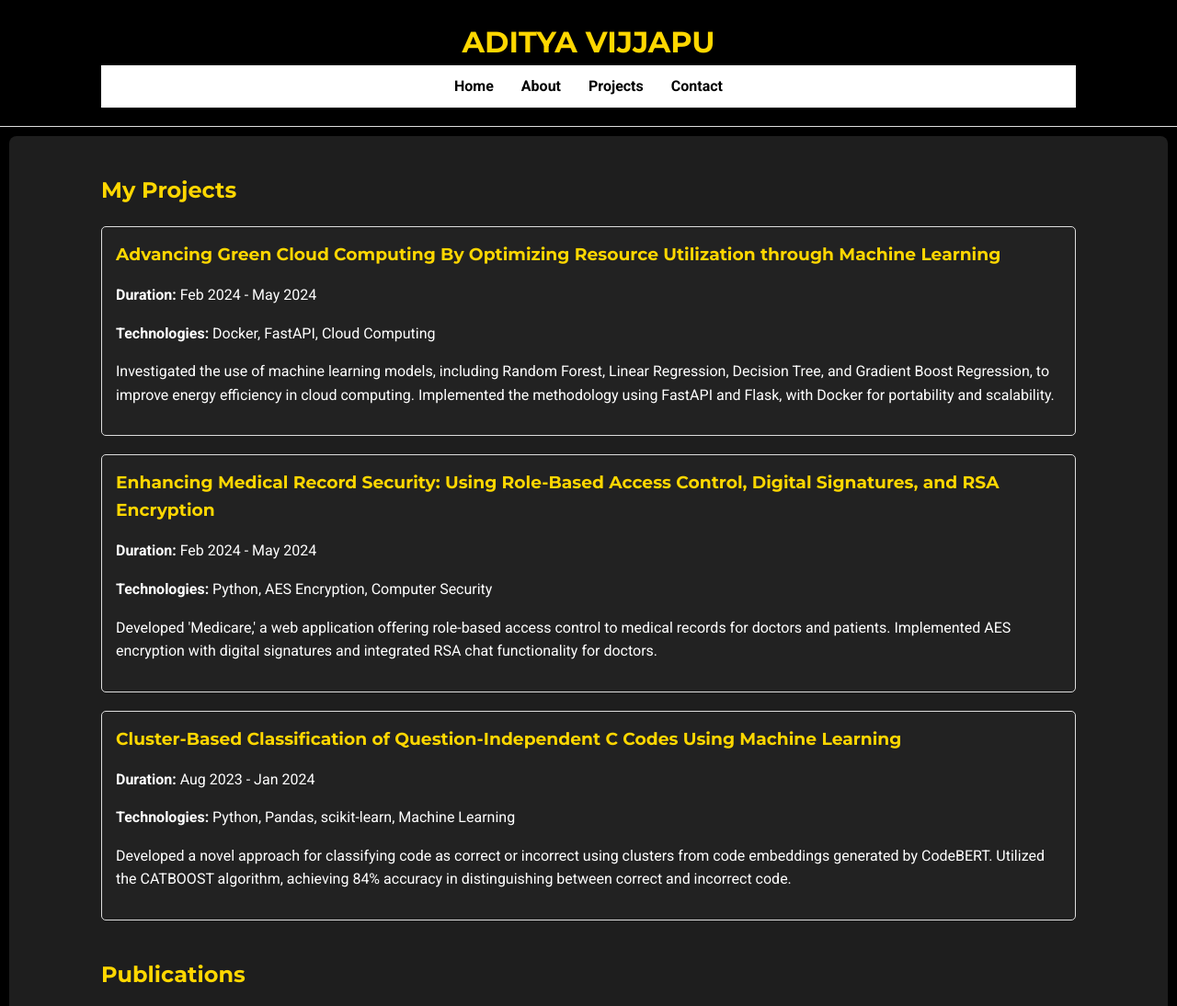
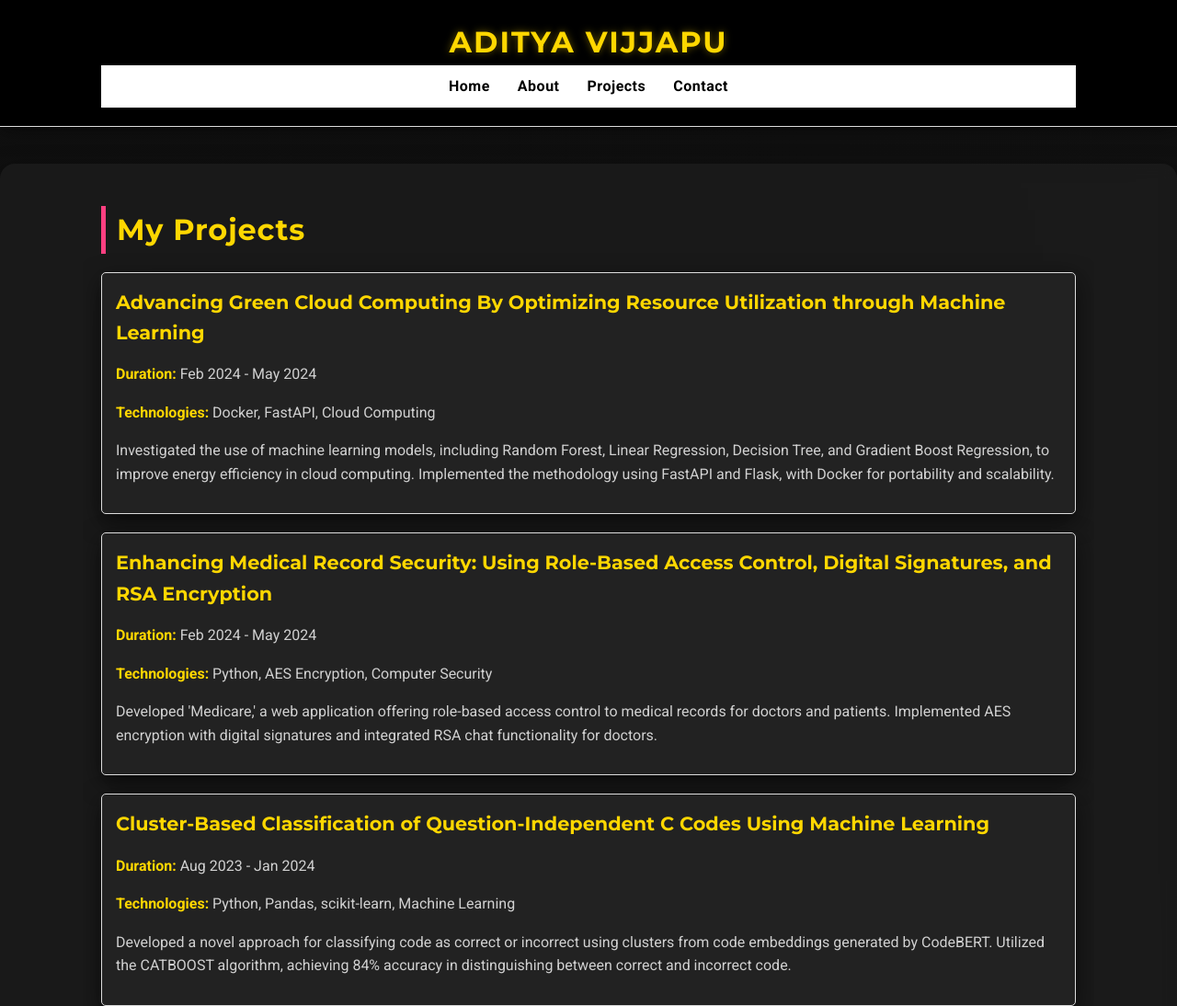
Before and after one commit to Adit00533/Portfolio, a plain HTML site: page projects.html in a window 1280 px wide. Shown: the top 1094 px of the page at 92% size. Drawn offline with Linux system fonts and the light colour scheme.

Commit message:
Update styles.css

```diff
--- a/styles.css
+++ b/styles.css
@@ -1,156 +1,283 @@
+/* ========================================
+   GLOBAL STYLES - Modern Dark UI
+======================================== */
 * {
     box-sizing: border-box;
+    scroll-behavior: smooth;
 }
 
 body {
     font-family: 'Roboto', sans-serif;
-    line-height: 1.6;
     margin: 0;
     padding: 0;
-    background: #121212; /* Dark background */
-    color: #e0e0e0; /* Light text color */
+    background: radial-gradient(circle at 20% 20%, #0f0f0f, #121212);
+    color: #e0e0e0;
+    line-height: 1.6;
+    overflow-x: hidden;
 }
 
+/* ========================================
+   HEADER & NAVIGATION
+======================================== */
 header {
-    background: #1e1e1e; /* Darker header */
-    color: #ffffff;
+    background: rgba(20, 20, 20, 0.8);
+    backdrop-filter: blur(12px);
+    border-bottom: 1px solid rgba(255, 255, 255, 0.1);
+    color: #fff;
     padding: 20px 0;
     text-align: center;
-    box-shadow: 0 2px 10px rgba(0, 0, 0, 0.5);
+    box-shadow: 0 2px 20px rgba(0, 0, 0, 0.5);
+    position: sticky;
+    top: 0;
+    z-index: 100;
+}
+
+h1 {
+    font-family: 'Montserrat', sans-serif;
+    font-weight: 700;
+    letter-spacing: 2px;
+    margin: 0;
+    color: #ffd700;
+    text-shadow: 0 0 8px rgba(255, 215, 0, 0.4);
 }
 
 nav ul {
     padding: 0;
+    margin-top: 10px;
 }
 
 nav ul li {
-    display: inline;
-    margin: 0 15px;
-    position: relative; /* Positioning context for pseudo-elements */
+    display: inline-block;
+    margin: 0 18px;
+    position: relative;
 }
 
 nav ul li a {
     color: #ffffff;
     text-decoration: none;
-    transition: color 0.3s, background 0.3s; /* Added background transition */
-    padding: 5px 0; /* Adding padding for better spacing */
+    font-weight: 600;
+    font-size: 1rem;
+    letter-spacing: 0.5px;
+    padding: 6px 0;
+    transition: all 0.3s ease;
 }
 
 nav ul li a::after {
-    content: '';
-    display: block;
-    height: 3px; /* Underline height */
-    background: transparent; /* Initially transparent */
-    transition: background 0.3s; /* Smooth transition for underline */
-    width: 100%;
+    content: "";
     position: absolute;
     left: 0;
-    bottom: -5px; /* Positioning of the underline */
+    bottom: -6px;
+    width: 100%;
+    height: 2px;
+    background: linear-gradient(90deg, #ff4081, #ffd700);
+    transform: scaleX(0);
+    transform-origin: right;
+    transition: transform 0.3s ease;
+}
+
+nav ul li a:hover::after {
+    transform: scaleX(1);
+    transform-origin: left;
 }
 
 nav ul li a:hover {
-    color: #ffd700; /* Gold color on hover */
+    color: #ffd700;
+    text-shadow: 0 0 8px rgba(255, 215, 0, 0.4);
 }
 
-nav ul li:nth-child(1) a:hover::after {
-    background: linear-gradient(90deg, #ff4081, #ffd700); /* First link hover effect */
+/* ========================================
+   SECTIONS
+======================================== */
+section {
+    padding: 60px 8%;
+    margin: 40px auto;
+    background: rgba(30, 30, 30, 0.7);
+    border-radius: 16px;
+    box-shadow: 0 8px 25px rgba(0, 0, 0, 0.5);
+    backdrop-filter: blur(8px);
+    transition: transform 0.5s ease, opacity 0.6s ease;
+    opacity: 0;
+    transform: translateY(30px);
 }
 
-nav ul li:nth-child(2) a:hover::after {
-    background: linear-gradient(90deg, #ffd700, #00bcd4); /* Second link hover effect */
-}
-
-nav ul li:nth-child(3) a:hover::after {
-    background: linear-gradient(90deg, #00bcd4, #4caf50); /* Third link hover effect */
-}
-
-nav ul li:nth-child(4) a:hover::after {
-    background: linear-gradient(90deg, #4caf50, #ff4081); /* Fourth link hover effect */
-}
-
-/* Optional: To create a smooth transition for hover effects */
-nav ul li a:hover {
-    transform: scale(1.05); /* Scale up on hover */
-}
-
-section {
-    padding: 20px;
-    margin: 10px;
-    background: #1e1e1e; /* Darker section background */
-    border-radius: 8px;
-    box-shadow: 0 2px 10px rgba(0, 0, 0, 0.5);
-    opacity: 0;
-    transform: translateY(20px);
-    transition: opacity 0.5s ease, transform 0.5s ease;
-}
-
-.fade-in {
+section.fade-in {
     opacity: 1;
     transform: translateY(0);
 }
 
-.project {
-    margin: 20px 0;
-    padding: 15px;
-    border: 1px solid #444; /* Lighter border for project boxes */
-    border-radius: 8px;
-    transition: transform 0.3s, box-shadow 0.3s;
-    background: #2a2a2a; /* Darker background for projects */
+section h2 {
+    font-family: 'Montserrat', sans-serif;
+    font-size: 2rem;
+    color: #ffd700;
+    border-left: 5px solid #ff4081;
+    padding-left: 12px;
+    margin-bottom: 1.2rem;
+    letter-spacing: 0.8px;
 }
 
-.project:hover {
-    transform: scale(1.05); /* Slight scale effect on hover */
-    box-shadow: 0 4px 15px rgba(0, 0, 0, 0.7);
+section p {
+    font-size: 1rem;
+    color: #d1d1d1;
+    margin-bottom: 15px;
 }
 
+/* ========================================
+   CARD STYLES (Awards, Projects, etc.)
+======================================== */
+.card,
+.project,
+.award,
+.activity,
+.competition {
+    background: rgba(255, 255, 255, 0.06);
+    border: 1px solid rgba(255, 255, 255, 0.1);
+    border-radius: 16px;
+    padding: 20px 25px;
+    margin: 20px 0;
+    box-shadow: 0 8px 25px rgba(0, 0, 0, 0.6);
+    backdrop-filter: blur(10px);
+    transition: all 0.3s ease;
+    position: relative;
+    overflow: hidden;
+}
+
+.card::before,
+.project::before,
+.award::before,
+.activity::before,
+.competition::before {
+    content: "";
+    position: absolute;
+    top: -50%;
+    left: -50%;
+    width: 200%;
+    height: 200%;
+    background: radial-gradient(circle at center, rgba(255, 215, 0, 0.05), transparent 70%);
+    transform: rotate(25deg);
+    z-index: 0;
+    transition: opacity 0.4s ease;
+    opacity: 0;
+}
+
+.card:hover::before,
+.project:hover::before,
+.award:hover::before,
+.activity:hover::before,
+.competition:hover::before {
+    opacity: 1;
+}
+
+.card:hover,
+.project:hover,
+.award:hover,
+.activity:hover,
+.competition:hover {
+    transform: translateY(-6px);
+    box-shadow: 0 12px 35px rgba(0, 0, 0, 0.8);
+}
+
+/* Typography inside cards */
+h3 {
+    font-family: 'Montserrat', sans-serif;
+    font-size: 1.3rem;
+    color: #ff4081;
+    margin-bottom: 10px;
+}
+
+strong {
+    color: #ffd700;
+}
+
+/* ========================================
+   BUTTONS
+======================================== */
 button {
-    background: #35424a; /* Base button color */
-    color: #ffffff;
+    background: linear-gradient(90deg, #ff4081, #ffd700);
     border: none;
-    padding: 10px 15px;
+    color: #121212;
+    font-weight: 600;
+    padding: 12px 24px;
+    border-radius: 8px;
     cursor: pointer;
-    border-radius: 5px;
-    transition: background 0.3s, transform 0.2s;
+    transition: all 0.3s ease;
+    letter-spacing: 0.5px;
 }
 
 button:hover {
-    background: #ff4081; /* Pink color on hover */
-    transform: translateY(-2px); /* Lift effect on hover */
+    transform: translateY(-2px) scale(1.03);
+    box-shadow: 0 4px 15px rgba(255, 215, 0, 0.4);
 }
 
-.hidden {
-    display: none;
+/* ========================================
+   FOOTER
+======================================== */
+footer {
+    text-align: center;
+    padding: 30px 0;
+    background: #1a1a1a;
+    border-top: 1px solid rgba(255, 255, 255, 0.08);
+    color: #e0e0e0;
+    font-size: 0.95rem;
+    margin-top: 60px;
+    letter-spacing: 0.3px;
 }
 
-footer {
-    text-align: center;
-    padding: 20px 0;
-    background: #1e1e1e;
-    color: #ffffff;
-    position: relative;
-    bottom: 0;
-    width: 100%;
+footer p {
+    opacity: 0.85;
 }
 
-/* Additional styles for fonts */
-h1, h2, h3 {
-    font-family: 'Montserrat', sans-serif; /* Heading font */
-    color: #ffd700; /* Gold color for headings */
+footer p::after {
+    content: " ✨";
 }
 
-h2 {
-    margin-top: 20px;
+/* ========================================
+   ANIMATIONS & SCROLL EFFECTS
+======================================== */
+@keyframes fadeInUp {
+    from {
+        opacity: 0;
+        transform: translateY(40px);
+    }
+    to {
+        opacity: 1;
+        transform: translateY(0);
+    }
 }
 
-h3 {
-    margin-top: 10px;
-    color: #ff4081; /* Different color for subheadings */
+.fade-in {
+    animation: fadeInUp 0.8s ease forwards;
 }
 
-a {
-    transition: color 0.3s;
+/* ========================================
+   RESPONSIVE DESIGN
+======================================== */
+@media (max-width: 768px) {
+    nav ul li {
+        margin: 0 10px;
+    }
+
+    section {
+        padding: 40px 5%;
+    }
+
+    h1 {
+        font-size: 1.5rem;
+    }
+
+    section h2 {
+        font-size: 1.6rem;
+    }
 }
 
-a:hover {
-    color: #ff4081; /* Pink color for links */
+@media (max-width: 480px) {
+    nav ul {
+        display: flex;
+        flex-wrap: wrap;
+        justify-content: center;
+    }
+
+    button {
+        width: 100%;
+        text-align: center;
+    }
 }
```
